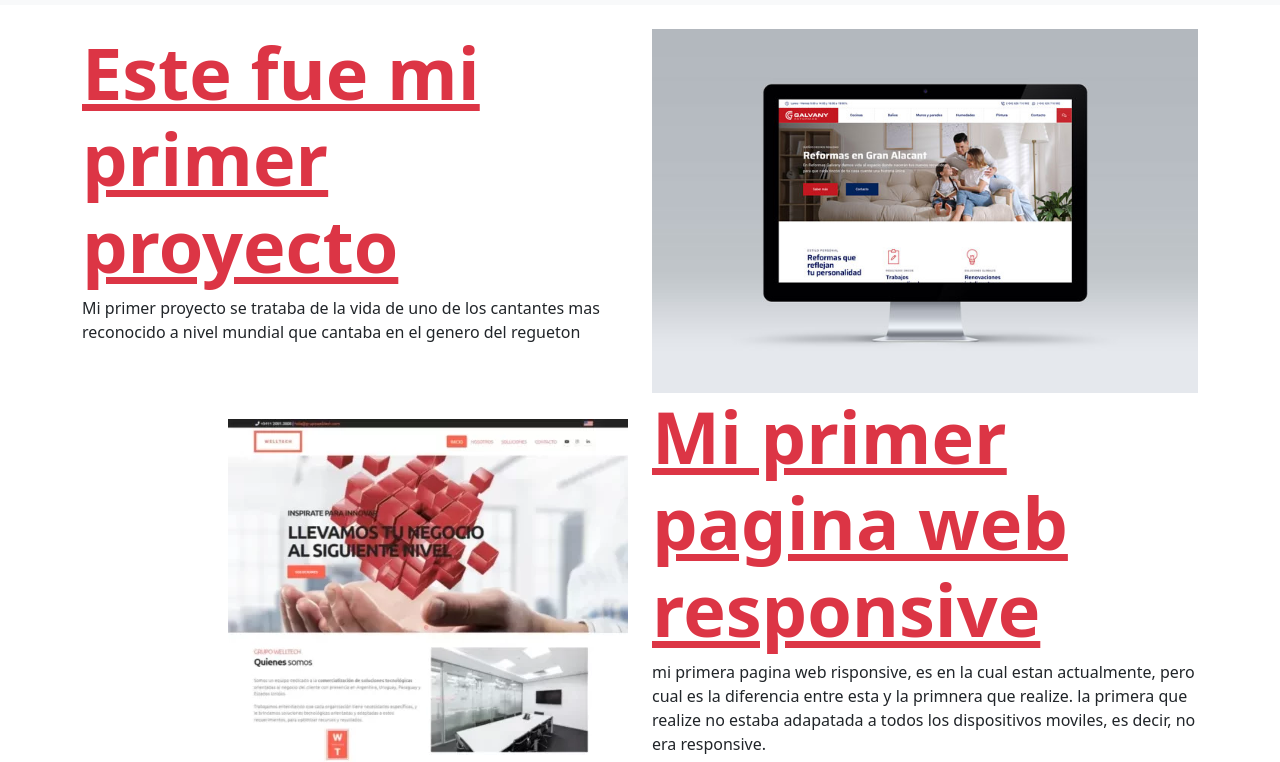
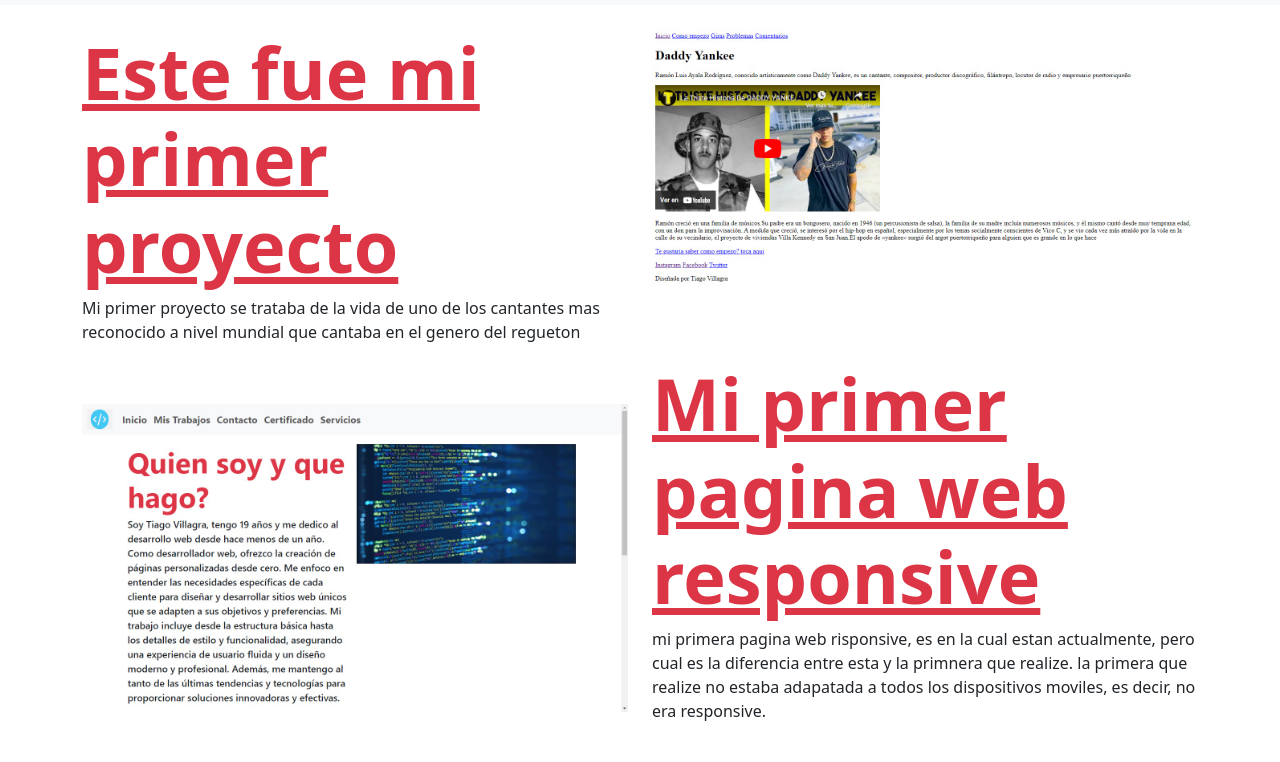
Before and after one commit to tiagovillagra/pree-entrega3, a plain HTML site: page pages/mis-trabajos.html in a window 1280 px wide. Shown: the part 71-833 px from the top of the page. Drawn offline with nearby package versions, Linux system fonts and the light colour scheme.

Commit message:
cambiando fotos de la pages mis-trabajos

```diff
--- a/pages/mis-trabajos.html
+++ b/pages/mis-trabajos.html
@@ -56,7 +56,7 @@
                         cantantes mas reconocido a nivel mundial que cantaba en el genero del regueton</p>
                 </div>
                 <div class="col-lg-6 ">
-                    <img src="../img/ejemplo-1.jpg" alt=".." class="img-fluid">
+                    <img src="../img/primer-trabajo.jpeg" alt="primer trabajo" class="img-fluid">
                 </div>
             </div>
         </section>
@@ -70,7 +70,7 @@
                         realize no estaba adapatada a todos los dispositivos moviles, es decir, no era responsive.</p>
                 </div>
                 <div class="col-lg-6 d-flex flex-column align-items-center flex-lg-row-reverse">
-                    <img src="../img/ejemplo-2.webp" alt=".." class="img-fluid mt-3">
+                    <img src="../img/pagina-responsive.jpeg" alt="pagina-responsive" class="img-fluid mt-3">
                 </div>
             </div>
         </section>
```
Also changed, not shown: img/pagina-responsive.jpeg (added), img/primer-trabajo.jpeg (added).
